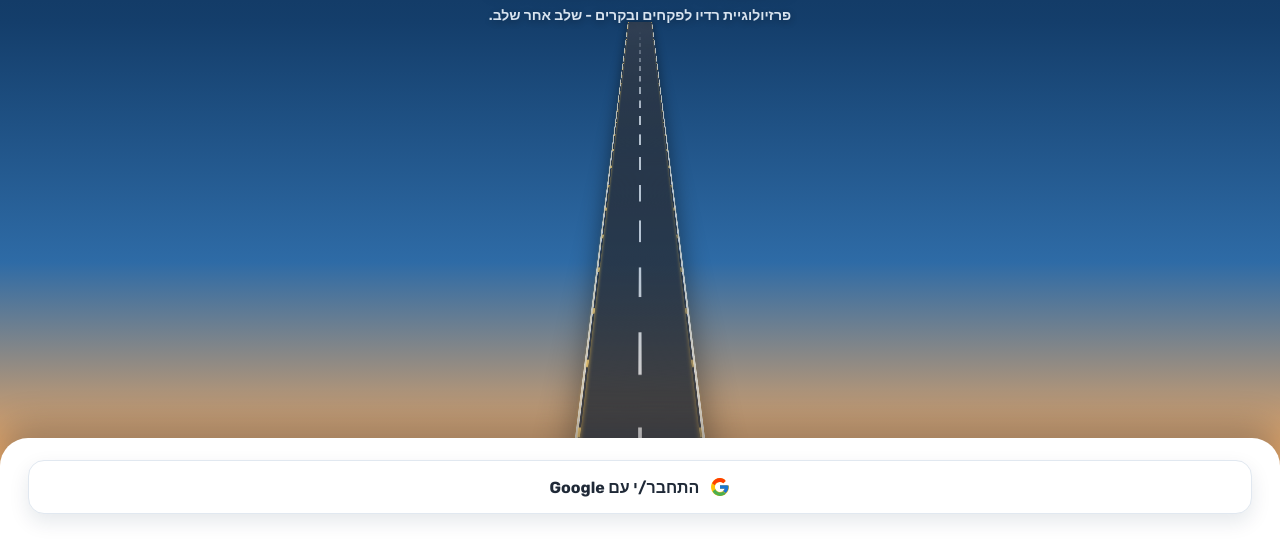
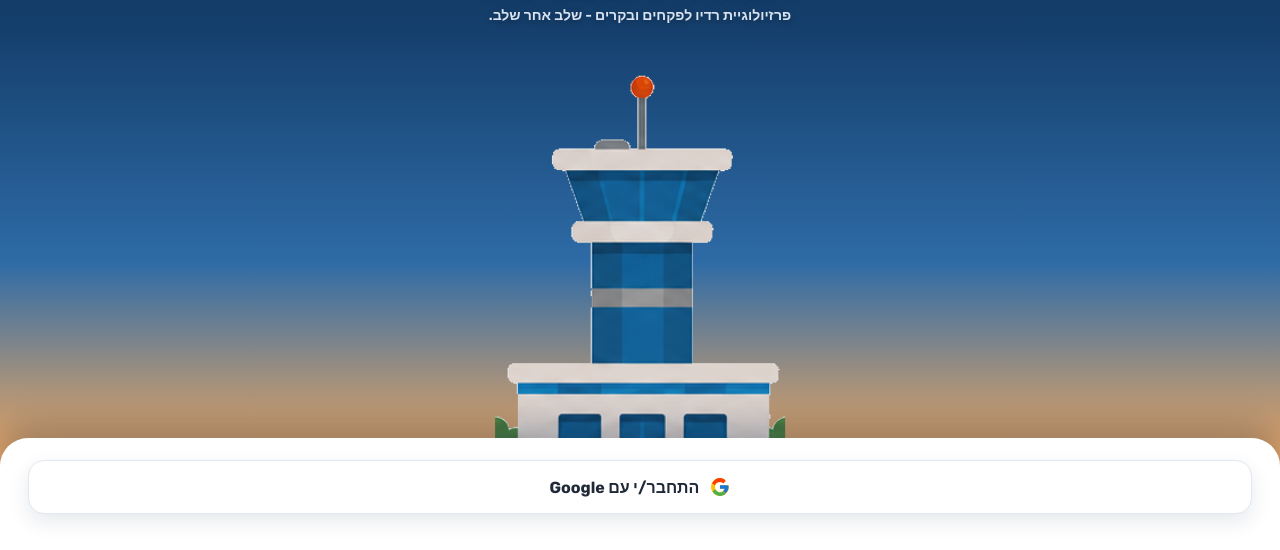
Before and after one commit to Almavicriv/englishBebop, a plain HTML site: page index.html in a window 1280 px wide. Shown: the part 250-800 px from the top of the page. Drawn offline with Linux system fonts and the light colour scheme; no server answers.

Commit message:
towerAdd

```diff
--- a/index.html
+++ b/index.html
@@ -29,15 +29,15 @@
     <section class="screen screen--landing" data-screen="landing">
       <div class="landing__stars"></div>
       <!-- <div class="landing__glow"></div> -->
-      <img src="assets/tower.png" alt="" class="landing__tower-bg">
+      <img src="assets/towerGraphics.png" alt="" class="landing__tower-bg">
       <img src="assets/airplane.png" alt="" class="landing__plane">
-      <div class="landing__runway-wrap">
+      <!-- <div class="landing__runway-wrap">
         <div class="landing__runway">
           <div class="landing__runway-center"></div>
           <div class="landing__runway-light landing__runway-light--l"></div>
           <div class="landing__runway-light landing__runway-light--r"></div>
         </div>
-      </div>
+      </div> -->
       <div class="landing__hero">
         <h1 class="landing__title">בואו ללמוד<br>אנגלית תעופתית</h1>
         <p class="landing__sub">פרזיולוגיית רדיו לפקחים ובקרים - שלב אחר שלב.</p>
--- a/styles.css
+++ b/styles.css
@@ -200,20 +200,31 @@ img {
   background: radial-gradient(60% 100% at 50% 100%, rgba(255,221,160,.65), rgba(255,221,160,0));
 }
 .landing__tower-bg {
-  position: absolute; top: calc(54% - 4.75rem); left: 3.375rem;
-  height: clamp(5rem, 14vw, 6rem);
-  opacity: .32; filter: brightness(.3);
+  position: absolute;
+  bottom: 10%;
+  left: 50%;
+  transform: translateX(-50%);
+  height: 50vh;
+  max-height: none;
+  width: auto;
 }
 .landing__plane {
-  position: absolute; top: 6rem; right: -1.25rem;
+  position: absolute;
+  top: 6rem;
+  right: -1.25rem;
   width: clamp(6rem, 20vw, 8rem);
   transform: scaleX(-1) rotate(-12deg);
   animation: atcFloat 6s ease-in-out infinite;
   filter: drop-shadow(0 0.625rem 0.75rem rgba(0,0,0,.25));
 }
 .landing__runway-wrap {
-  position: absolute; inset: 0; display: flex; align-items: flex-end; justify-content: center;
-  perspective: 120px; perspective-origin: 50% 30%;
+  position: absolute;
+  inset: 0;
+  display: flex;
+  align-items: flex-end;
+  justify-content: center;
+  perspective: 120px;
+  perspective-origin: 50% 30%;
   opacity: 80%;
 }
 .landing__runway {
```
Also changed, not shown: assets/towerGraphics.png (added).
